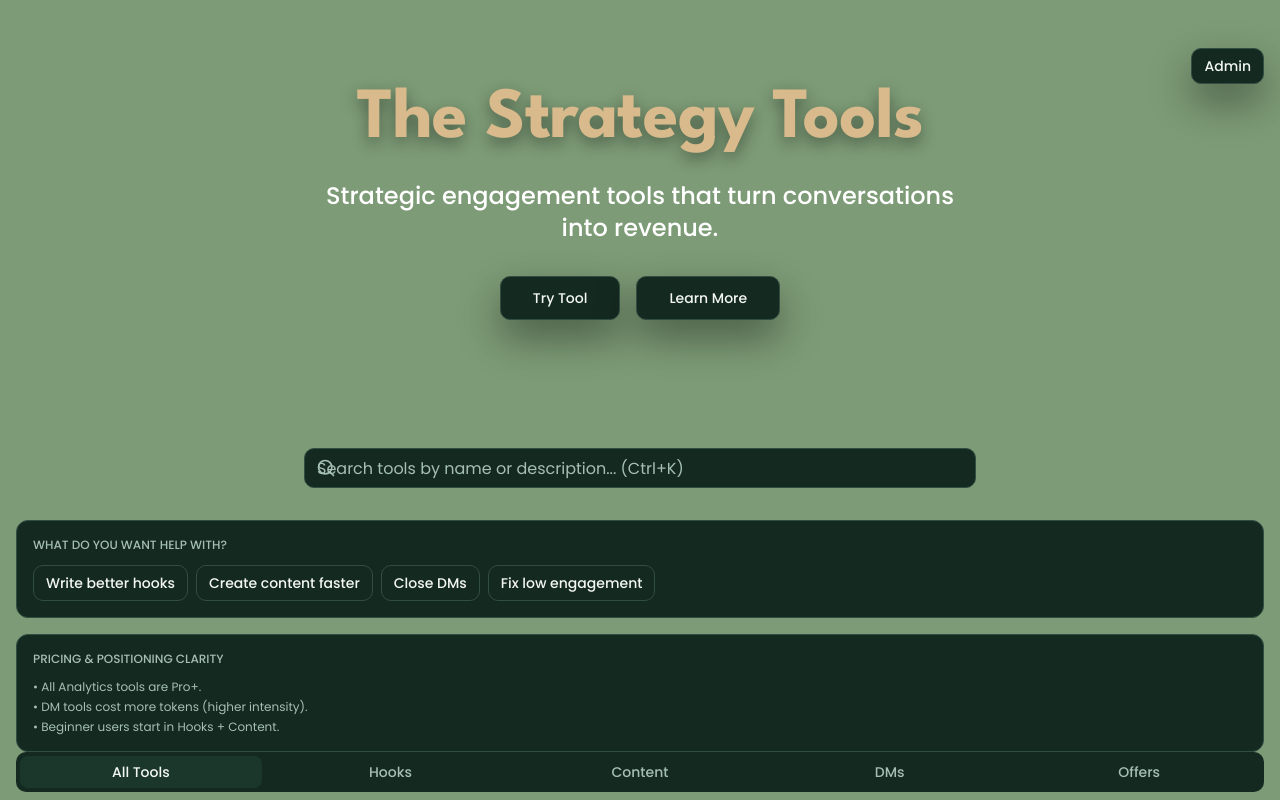
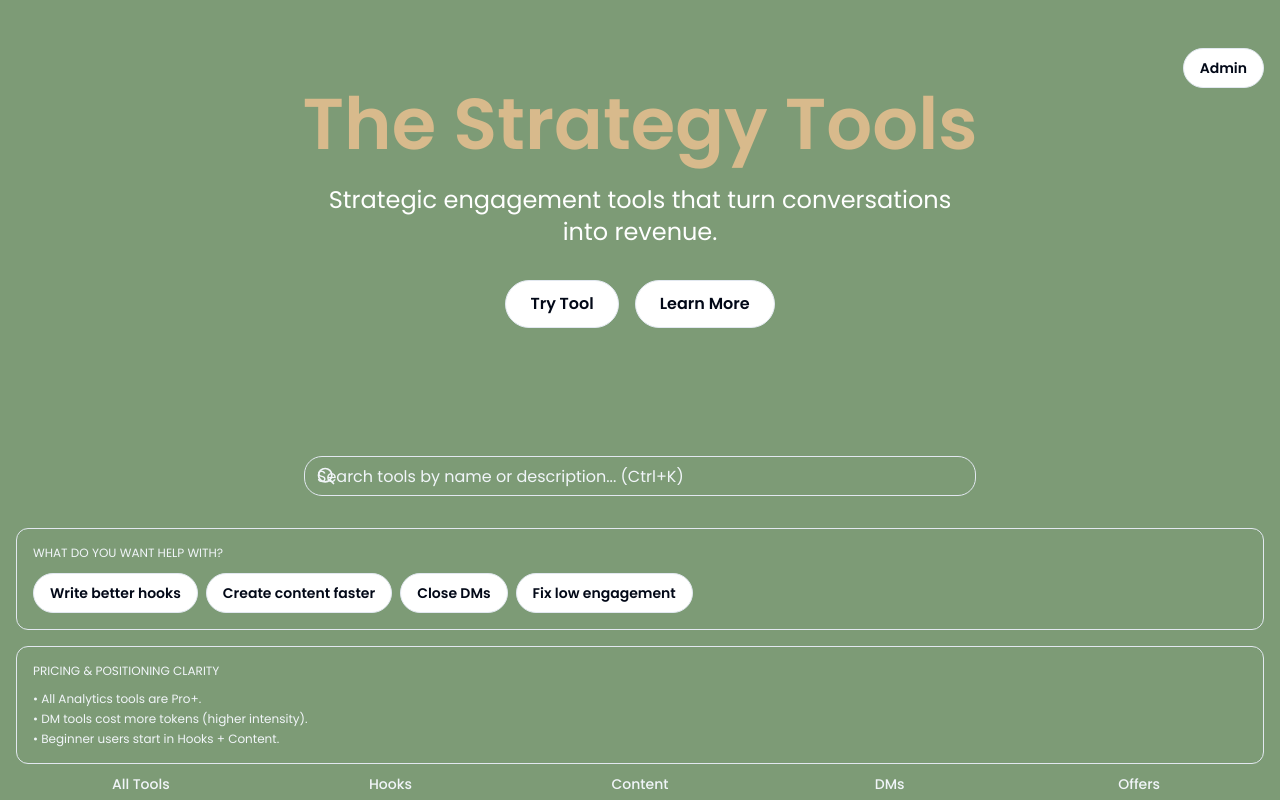
Before and after one commit to gmajors1326/strategies-tool-funnel, a Next.js app: page / in a window 1280 px wide. Shown: the top 800 px of the page. Built offline with nearby package versions, Linux system fonts and the light colour scheme.

Commit message:
Update theme and admin shell styling.
Adds AdminShell, modernizes shadcn buttons, switches to brand color tokens, and updates Explore/admin badges to use theme colors.

```diff
--- a/app/admin/analytics/ui/AnalyticsDashboard.tsx
+++ b/app/admin/analytics/ui/AnalyticsDashboard.tsx
@@ -192,7 +192,7 @@ export default function AnalyticsDashboard() {
               <div
                 className={classNames(
                   'mt-1 text-xs',
-                  (k.deltaPct ?? 0) >= 0 ? 'text-emerald-300' : 'text-red-300'
+                  (k.deltaPct ?? 0) >= 0 ? 'text-primary' : 'text-red-300'
                 )}
               >
                 {k.deltaPct != null ? `${k.deltaPct >= 0 ? '+' : ''}${k.deltaPct}%` : '—'}
--- a/app/globals.css
+++ b/app/globals.css
@@ -4,73 +4,73 @@
 
 @layer base {
   :root {
-    /* Semantic surface tokens */
-    --bg: 154 35% 8%;
-    --surface-1: 154 35% 8%;
-    --surface-2: 154 35% 12%;
-    --surface-3: 154 35% 16%;
+    --brand-1: 0 84% 55%;
+    --brand-2: 0 84% 45%;
+    --brand-3: 0 84% 35%;
 
-    /* Text tokens */
-    --text: 120 20% 96%;
-    --muted: 150 18% 70%;
-    --muted-2: 150 18% 60%;
+    --background: 0 0% 100%;
+    --foreground: 222.2 84% 4.9%;
 
-    /* Border and input */
-    --border: 154 22% 25%;
-    --input: 154 22% 20%;
+    --card: 0 0% 100%;
+    --card-foreground: 222.2 84% 4.9%;
 
-    /* Primary (red/cactus) */
-    --primary: 151 45% 45%;
-    --primary-foreground: 154 35% 8%;
+    --popover: 0 0% 100%;
+    --popover-foreground: 222.2 84% 4.9%;
 
-    /* Ring/focus */
-    --ring: 151 45% 45%;
+    --primary: var(--brand-1);
+    --primary-foreground: 0 0% 100%;
 
-    /* Legacy shadcn compatibility */
-    --background: var(--bg);
-    --foreground: var(--text);
-    --card: var(--surface-2);
-    --card-foreground: var(--text);
-    --popover: var(--surface-2);
-    --popover-foreground: var(--text);
-    --secondary: 154 22% 18%;
-    --secondary-foreground: var(--text);
-    --muted-foreground: var(--muted);
-    --accent: 154 22% 20%;
-    --accent-foreground: var(--text);
-    --destructive: 4 72% 55%;
-    --destructive-foreground: 0 0% 100%;
-    --radius: 0.75rem;
+    --secondary: 210 40% 96.1%;
+    --secondary-foreground: 222.2 47.4% 11.2%;
+
+    --muted: 210 40% 96.1%;
+    --muted-foreground: 215.4 16.3% 46.9%;
+
+    --accent: 210 40% 96.1%;
+    --accent-foreground: 222.2 47.4% 11.2%;
+
+    --destructive: 0 84.2% 60.2%;
+    --destructive-foreground: 0 0% 98%;
+
+    --border: 214.3 31.8% 91.4%;
+    --input: 214.3 31.8% 91.4%;
+    --ring: var(--brand-1);
+
+    --radius: 1.25rem;
   }
 
   .dark {
-    --bg: 154 35% 8%;
-    --surface-1: 154 35% 8%;
-    --surface-2: 154 35% 12%;
-    --surface-3: 154 35% 16%;
-    --text: 120 20% 96%;
-    --muted: 150 18% 70%;
-    --muted-2: 150 18% 60%;
-    --border: 154 22% 25%;
-    --input: 154 22% 20%;
-    --primary: 151 45% 45%;
-    --primary-foreground: 154 35% 8%;
-    --ring: 151 45% 45%;
+    --brand-1: 0 84% 55%;
+    --brand-2: 0 84% 45%;
+    --brand-3: 0 84% 35%;
 
-    /* Legacy compatibility */
-    --background: var(--bg);
-    --foreground: var(--text);
-    --card: var(--surface-2);
-    --card-foreground: var(--text);
-    --popover: var(--surface-2);
-    --popover-foreground: var(--text);
-    --secondary: 154 22% 18%;
-    --secondary-foreground: var(--text);
-    --muted-foreground: var(--muted);
-    --accent: 154 22% 20%;
-    --accent-foreground: var(--text);
-    --destructive: 4 72% 55%;
-    --destructive-foreground: 0 0% 100%;
+    --background: 222.2 84% 4.9%;
+    --foreground: 210 40% 98%;
+
+    --card: 222.2 84% 4.9%;
+    --card-foreground: 210 40% 98%;
+
+    --popover: 222.2 84% 4.9%;
+    --popover-foreground: 210 40% 98%;
+
+    --primary: var(--brand-1);
+    --primary-foreground: 0 0% 100%;
+
+    --secondary: 217.2 32.6% 17.5%;
+    --secondary-foreground: 210 40% 98%;
+
+    --muted: 217.2 32.6% 17.5%;
+    --muted-foreground: 215 20.2% 65.1%;
+
+    --accent: 217.2 32.6% 17.5%;
+    --accent-foreground: 210 40% 98%;
+
+    --destructive: 0 62.8% 30.6%;
+    --destructive-foreground: 210 40% 98%;
+
+    --border: 217.2 32.6% 17.5%;
+    --input: 217.2 32.6% 17.5%;
+    --ring: var(--brand-1);
   }
 }
 
@@ -79,111 +79,6 @@
     @apply border-border;
   }
   body {
-    @apply bg-[hsl(var(--bg))] text-[hsl(var(--text))];
-    font-feature-settings: "rlig" 1, "calt" 1;
-  }
-
-  h1,
-  h2 {
-    font-family: var(--font-heading), "Times New Roman", Times, serif;
-    color: hsl(var(--text));
-    letter-spacing: -0.01em;
-  }
-
-  h3,
-  h4 {
-    font-family: var(--font-heading), "Times New Roman", Times, serif;
-    color: hsl(var(--text));
-    letter-spacing: -0.01em;
-  }
-
-  p {
-    color: hsl(var(--text));
-    font-weight: 500;
+    @apply bg-background text-foreground;
   }
 }
-
-@layer utilities {
-  .bg-hero-cactus {
-    background:
-      linear-gradient(135deg, #1F7A54 0%, #1A6B4A 45%, #155C41 100%);
-  }
-
-  .bg-cactus-glow {
-    background:
-      radial-gradient(600px circle at 20% 10%, rgba(76, 156, 113, 0.35) 0%, transparent 60%),
-      radial-gradient(700px circle at 80% 20%, rgba(148, 189, 158, 0.3) 0%, transparent 60%);
-  }
-
-  .bg-cactus-primary {
-    background-color: hsl(var(--primary));
-  }
-
-  .shadow-ink-40 {
-    box-shadow: 0 18px 40px rgba(0, 0, 0, 0.4);
-  }
-
-  .text-shadow-ink-40 {
-    text-shadow: 0 6px 16px rgba(0, 0, 0, 0.4);
-  }
-}
-
-/* Print styles */
-@media print {
-  .no-print {
-    display: none !important;
-  }
-
-  body {
-    background: white !important;
-    color: black !important;
-  }
-
-  .bg-\[#7d9b76\] {
-    background: white !important;
-  }
-
-  .text-\[#d8ba8c\] {
-    color: black !important;
-  }
-
-  .text-white {
-    color: black !important;
-  }
-
-  .border {
-    border-color: #ccc !important;
-  }
-
-  .shadow-ink-40,
-  .text-shadow-ink-40 {
-    box-shadow: none !important;
-    text-shadow: none !important;
-  }
-
-  /* Ensure results are visible */
-  .space-y-3,
-  .space-y-4 {
-    page-break-inside: avoid;
-  }
-
-  .print-cards .print-cards-grid {
-    display: grid !important;
-    grid-template-columns: repeat(2, minmax(0, 1fr));
-    gap: 12px;
-  }
-
-  .print-cards .print-card {
-    border: 1px solid #ccc !important;
-    border-radius: 10px;
-    padding: 12px;
-    page-break-inside: avoid;
-    break-inside: avoid;
-  }
-
-  .print-cards .print-card .border,
-  .print-cards .print-card .shadow-ink-40 {
-    border-color: #ccc !important;
-    box-shadow: none !important;
-  }
-}
--- a/components/app/StatusBadge.tsx
+++ b/components/app/StatusBadge.tsx
@@ -7,7 +7,7 @@ type StatusBadgeProps = {
 }
 
 const STATUS_MAP: Record<ToolAccessStatus, { label: string; className: string }> = {
-  available: { label: 'Available', className: 'bg-emerald-500/10 text-emerald-300' },
+  available: { label: 'Available', className: 'bg-primary/10 text-primary' },
   locked_plan: { label: 'Plan Locked', className: 'bg-amber-500/10 text-amber-300' },
   locked_purchase: { label: 'Upgrade Needed', className: 'bg-amber-500/10 text-amber-300' },
   locked_usage_daily: { label: 'Daily Limit', className: 'bg-red-500/10 text-red-300' },
--- a/components/ui/button.tsx
+++ b/components/ui/button.tsx
@@ -1,29 +1,43 @@
 import * as React from "react"
 import { Slot } from "@radix-ui/react-slot"
 import { cva, type VariantProps } from "class-variance-authority"
-
 import { cn } from "@/lib/utils"
 
 const buttonVariants = cva(
-  "inline-flex items-center justify-center whitespace-nowrap rounded-md text-sm font-medium transition-colors focus-visible:outline-none focus-visible:ring-2 focus-visible:ring-[hsl(var(--ring))] focus-visible:ring-offset-2 focus-visible:ring-offset-[hsl(var(--surface-2))] disabled:pointer-events-none disabled:opacity-50",
+  [
+    "inline-flex items-center justify-center gap-2 whitespace-nowrap",
+    "text-sm font-semibold",
+    "transition-all duration-200",
+    "disabled:pointer-events-none disabled:opacity-50",
+    "ring-offset-background focus-visible:outline-none focus-visible:ring-2 focus-visible:ring-ring focus-visible:ring-offset-2",
+    "rounded-full",
+    "shadow-[0_10px_25px_rgba(0,0,0,0.12)]",
+    "hover:shadow-[0_14px_35px_rgba(0,0,0,0.16)]",
+    "active:scale-[0.98]",
+  ].join(" "),
   {
     variants: {
       variant: {
-        default: "bg-[hsl(var(--primary))] text-[hsl(var(--primary-foreground))] hover:bg-[hsl(var(--primary))]/90 shadow-md",
+        default:
+          "bg-primary text-primary-foreground hover:bg-primary/90",
         destructive:
-          "bg-[hsl(var(--destructive))] text-[hsl(var(--destructive-foreground))] hover:bg-[hsl(var(--destructive))]/90",
+          "bg-destructive text-destructive-foreground hover:bg-destructive/90",
         outline:
-          "border border-[hsl(var(--border))] bg-[hsl(var(--surface-2))] text-[hsl(var(--text))] hover:bg-[hsl(var(--surface-3))] hover:text-[hsl(var(--text))]",
+          "border border-input bg-background hover:bg-accent hover:text-accent-foreground shadow-none",
         secondary:
-          "bg-[hsl(var(--secondary))] text-[hsl(var(--secondary-foreground))] hover:bg-[hsl(var(--secondary))]/80",
-        ghost: "hover:bg-[hsl(var(--surface-3))] text-[hsl(var(--text))]",
-        link: "text-[hsl(var(--primary))] underline-offset-4 hover:underline",
+          "bg-secondary text-secondary-foreground hover:bg-secondary/80 shadow-none",
+        ghost:
+          "hover:bg-accent hover:text-accent-foreground shadow-none",
+        link:
+          "text-primary underline-offset-4 hover:underline shadow-none",
+        admin:
+          "rounded-md h-9 px-4 text-sm bg-primary text-primary-foreground shadow-none hover:bg-primary/90",
       },
       size: {
-        default: "h-10 px-4 py-2",
-        sm: "h-9 rounded-md px-3",
-        lg: "h-11 rounded-md px-8",
-        icon: "h-10 w-10",
+        default: "h-11 px-5",
+        sm: "h-10 px-4 text-sm",
+        lg: "h-12 px-6 text-base",
+        icon: "h-11 w-11 p-0",
       },
     },
     defaultVariants: {
--- a/src/components/tools/ExploreTools.tsx
+++ b/src/components/tools/ExploreTools.tsx
@@ -346,7 +346,7 @@ export default function ExploreTools({ tools }: Props) {
           </div>
           <div className="rounded-xl border border-neutral-800 bg-neutral-950 px-4 py-3">
             <div className="text-xs text-neutral-500">Available now</div>
-            <div className="text-lg font-semibold text-emerald-200">
+            <div className="text-lg font-semibold text-primary">
               {statusCounts.available || (preflightLoading ? '...' : 0)}
             </div>
           </div>
@@ -539,7 +539,7 @@ function ToolCard({
   const badge = badgeForPreflight(preflight)
   const badgeClass =
     badge.tone === 'good'
-      ? 'bg-emerald-950/30 border-emerald-900 text-emerald-200'
+      ? 'bg-primary/10 border-primary/40 text-primary'
       : badge.tone === 'warn'
         ? 'bg-yellow-950/30 border-yellow-900 text-yellow-200'
         : 'bg-neutral-900 border-neutral-800 text-neutral-200'
--- a/src/components/tools/ToolBadges.tsx
+++ b/src/components/tools/ToolBadges.tsx
@@ -9,7 +9,7 @@ type ToolBadgesProps = {
 const lockStyles: Record<UiLockState, { label: string; className: string }> = {
   available: {
     label: 'Available',
-    className: 'bg-emerald-500/10 text-emerald-300',
+    className: 'bg-primary/10 text-primary',
   },
   trial: {
     label: 'Trial',
```
Also changed, not shown: app/tools/page.tsx (+14 -8 lines), src/components/layout/AdminShell.tsx (added, +27 -0 lines), src/components/tools/ToolShell.tsx (added, +30 -0 lines).
